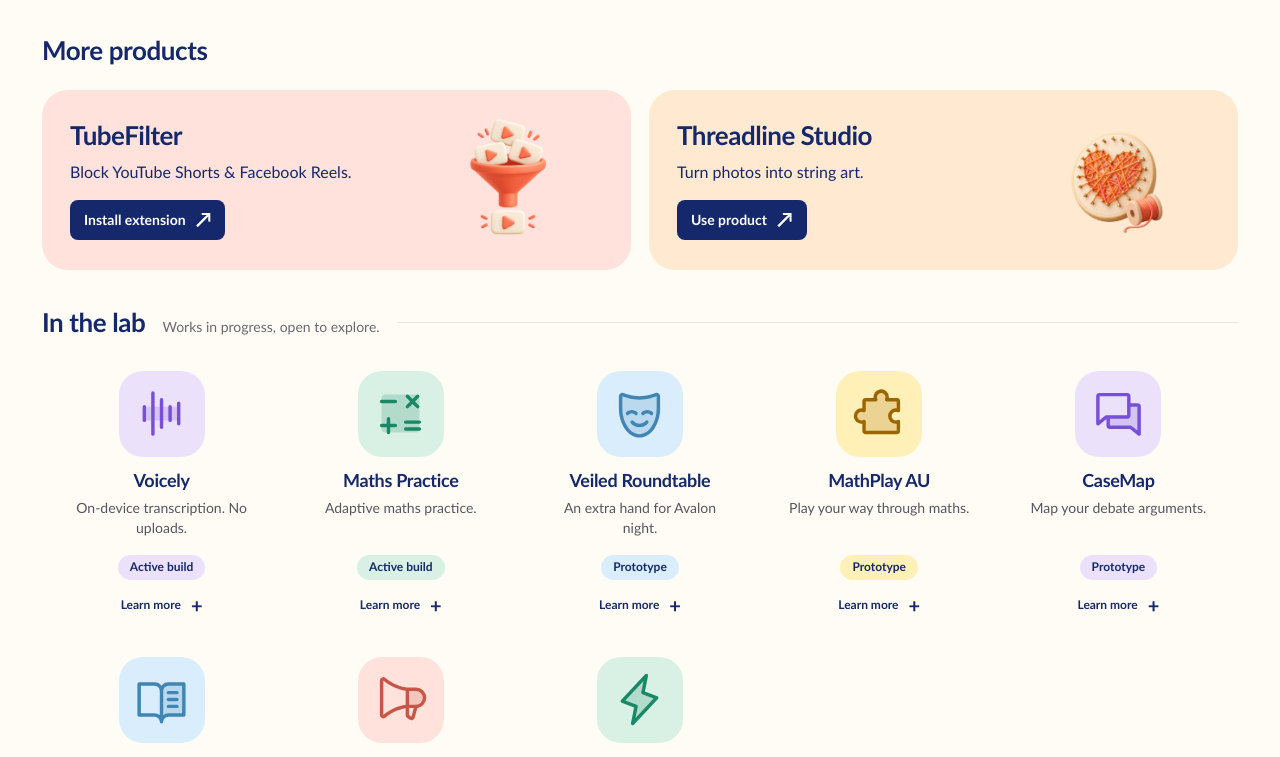
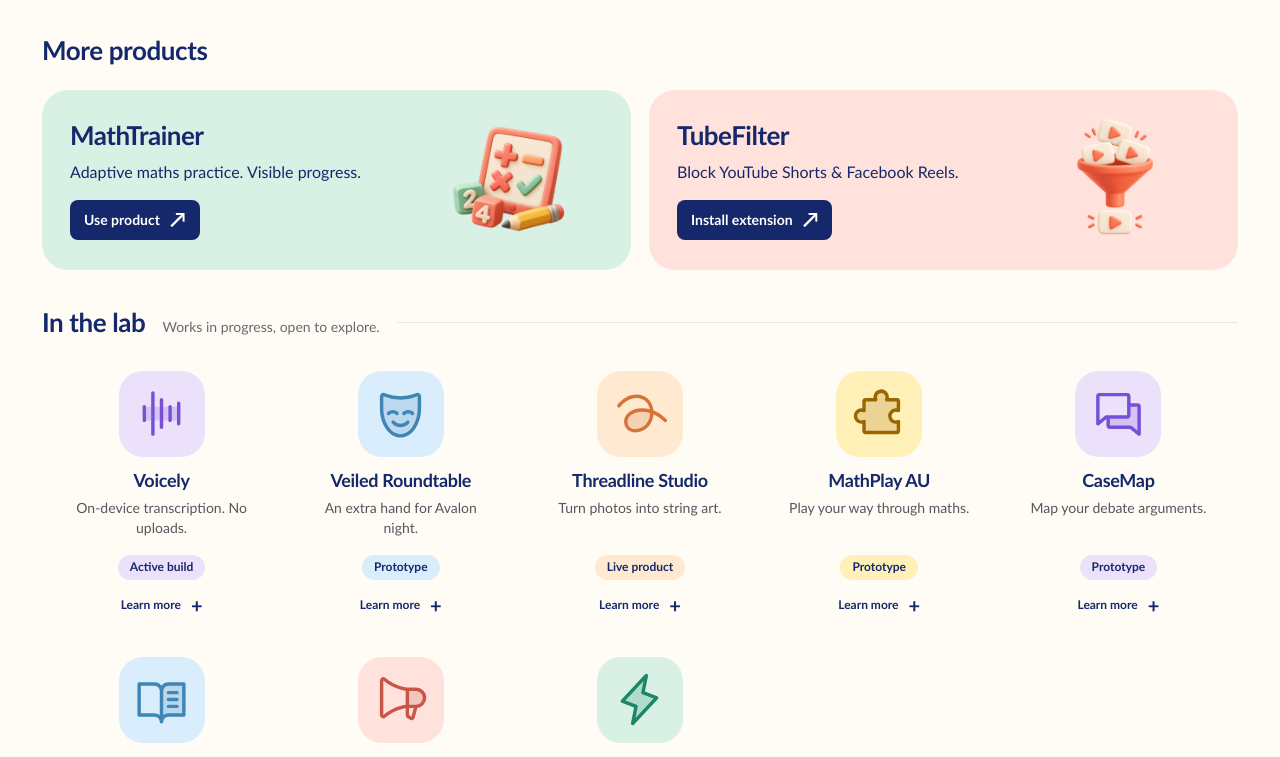
Before and after one commit to hellotaotao/taotao-au, a Next.js app: page / in a window 1280 px wide. Shown: the part 718-1475 px from the top of the page. Built offline with nearby package versions, Linux system fonts and the light colour scheme.

Commit message:
feat: promote MathTrainer with consistent branding and illustration

```diff
--- a/src/app/home-page.tsx
+++ b/src/app/home-page.tsx
@@ -62,7 +62,7 @@ export function HomePage({ locale }: { locale: Locale }) {
                     </a>
                   </div>
                   <div className="more-product-art" aria-hidden="true">
-                    <Image src={`/illustrations/${project.id === "tubefilter" ? "tubefilter" : "threadline"}.png`} alt="" fill sizes="(max-width: 700px) 86px, (max-width: 1050px) 30vw, 20vw" />
+                    <Image src={`/illustrations/${project.id}.png`} alt="" fill sizes="(max-width: 700px) 86px, (max-width: 1050px) 30vw, 20vw" />
                   </div>
                 </article>
               ))}
--- a/src/app/hub-data.ts
+++ b/src/app/hub-data.ts
@@ -96,14 +96,14 @@ const projectPresentation = {
       "zh": "\u6253\u5f00 KanaDrill"
     }
   },
-  "Maths Practice": {
+  "MathTrainer": {
     "id": "maths-practice",
     "tone": "mint",
-    "monogram": "MP",
+    "monogram": "MT",
     "platform": "",
     "shortDescription": {
-      "en": "Adaptive maths practice.",
-      "zh": "\u81ea\u9002\u5e94\u6570\u5b66\u7ec3\u4e60\u3002"
+      "en": "Adaptive maths practice. Visible progress.",
+      "zh": "\u81ea\u9002\u5e94\u6570\u5b66\u7ec3\u4e60\uff0c\u8fdb\u6b65\u770b\u5f97\u89c1\u3002"
     },
     "cta": {
       "en": "",
@@ -249,9 +249,9 @@ export type HubProject = ProjectCard & {
 
 const featuredNames = ["SayType", "BetterSchool", "KanaDrill"] as const;
 
-const moreNames = ["TubeFilter", "Threadline Studio"] as const;
+const moreNames = ["MathTrainer", "TubeFilter"] as const;
 
-const labNames = ["Voicely", "Maths Practice", "Veiled Roundtable", "MathPlay AU", "CaseMap", "EverLog", "Mentii", "EnergyLens"] as const;
+const labNames = ["Voicely", "Veiled Roundtable", "Threadline Studio", "MathPlay AU", "CaseMap", "EverLog", "Mentii", "EnergyLens"] as const;
 
 export function getHubProjects(locale: Locale): {
   featured: HubProject[];
--- a/src/app/i18n.ts
+++ b/src/app/i18n.ts
@@ -130,14 +130,14 @@ const projectsBase = [
     },
   },
   {
-    name: "Maths Practice",
+    name: "MathTrainer",
     href: "https://mathtrainer.taotao.au/",
     tier: "activeNow",
     status: "active",
     accent: "rgba(255, 211, 102, 0.52)",
     description: {
-      en: "An Australian Curriculum v9 Year 2 maths fluency trainer with adaptive practice and a parent view of progress.",
-      zh: "一个对齐澳洲课程 v9 二年级内容的数学熟练度训练器，提供自适应练习和家长进度视图。",
+      en: "Adaptive maths practice with a parent progress view to track learning over time.",
+      zh: "\u81ea\u9002\u5e94\u6570\u5b66\u7ec3\u4e60\uff0c\u642d\u914d\u5bb6\u957f\u8fdb\u5ea6\u89c6\u56fe\uff0c\u6301\u7eed\u8ffd\u8e2a\u5b66\u4e60\u8868\u73b0\u3002",
     },
   },
   {
```
Also changed, not shown: public/illustrations/maths-practice.png (added), 1 other file (tests, documents, lock files or other folders).
